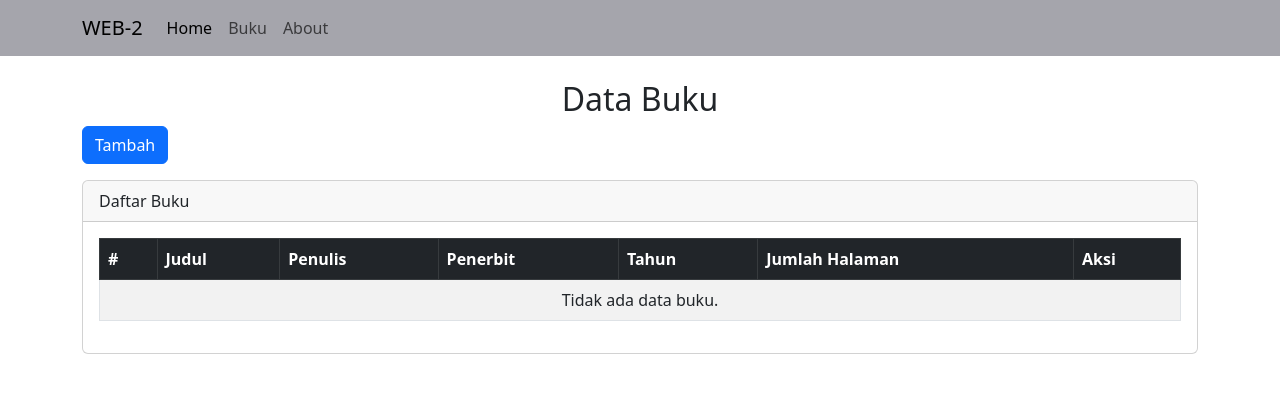
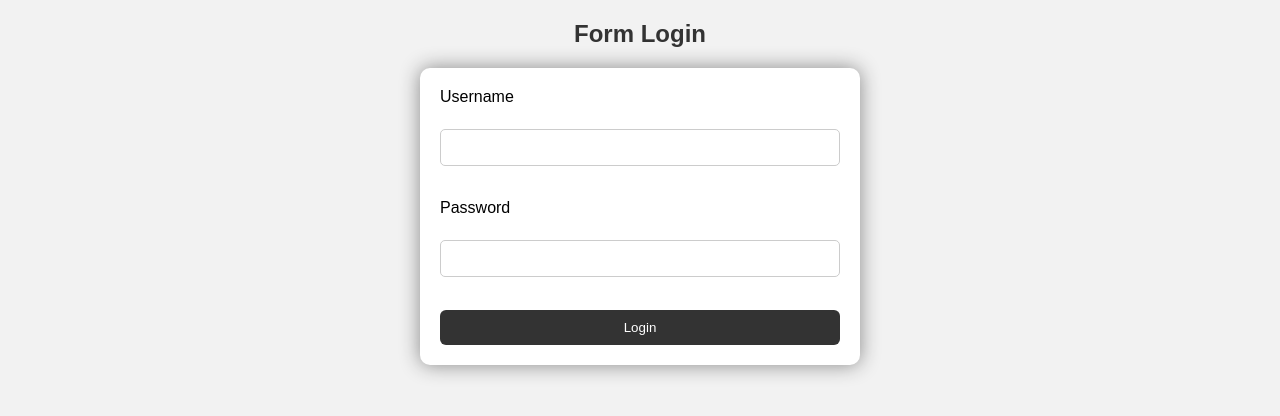
Before and after one commit to bastiannazaromi/web-2-4C, a CodeIgniter app: page /web-2-4C/ in a window 1280 px wide. Shown: the top 416 px of the page. Run offline with CodeIgniter, Linux system fonts and the light colour scheme; data that the repository does not hold is empty.

Commit message:
Pertemuan 13 dan 14

```diff
--- a/application/config/routes.php
+++ b/application/config/routes.php
@@ -49,6 +49,6 @@ defined('BASEPATH') or exit('No direct script access allowed');
 | Examples:	my-controller/index	-> my_controller/index
 |		my-controller/my-method	-> my_controller/my_method
 */
-$route['default_controller'] = 'buku';
+$route['default_controller'] = 'login';
 $route['404_override'] = '';
 $route['translate_uri_dashes'] = FALSE;
--- a/application/controllers/Buku.php
+++ b/application/controllers/Buku.php
@@ -6,6 +6,13 @@ class Buku extends CI_Controller
 	public function __construct()
 	{
 		parent::__construct();
+
+		if (empty($this->session->userdata('user_login'))) {
+			$this->session->set_flashdata('error', 'Anda belum login');
+
+			redirect('login', 'resfresh');
+		}
+
 		$this->load->model('M_Buku', 'buku');
 	}
 
--- /dev/null
+++ b/application/controllers/Login.php
@@ -0,0 +1,79 @@
+<?php
+
+defined('BASEPATH') or exit('No direct script access allowed');
+
+class Login extends CI_Controller
+{
+	public function __construct()
+	{
+		parent::__construct();
+
+		// Jika sudah login dan bukan sedang logout, redirect ke halaman 'buku'
+		if (!empty($this->session->userdata('user_login'))) {
+			if ($this->uri->segment(2) != 'logout') {
+				$this->session->set_flashdata('error', 'Anda sudah login');
+				redirect('buku', 'resfresh'); // (Typo: 'resfresh' harusnya 'refresh')
+			}
+		}
+
+		// Load model M_Login dan beri alias 'login'
+		$this->load->model('M_Login', 'login');
+	}
+
+	public function index()
+	{
+		// Menampilkan halaman login
+		$data = [
+			'title' => 'Halaman Login'
+		];
+
+		$this->load->view('login', $data);
+	}
+
+	public function proses()
+	{
+		// Validasi input username
+		$this->form_validation->set_rules('username', 'Username', 'required|min_length[5]', [
+			'required'   => 'Username tidak boleh kosong !',
+			'min_length' => 'Username kurang dari 5'
+		]);
+
+		// Validasi input password
+		$this->form_validation->set_rules('password', 'Password', 'required|trim|min_length[8]', [
+			'required'   => 'Password harap di isi !',
+			'min_length' => 'Password kurang dari 8'
+		]);
+
+		// Jika validasi gagal, tampilkan error dan redirect ke login
+		if ($this->form_validation->run() == false) {
+			$this->session->set_flashdata('error', validation_errors());
+			redirect('login', 'refresh');
+		} else {
+			// Ambil input dari form
+			$username = $this->input->post('username');
+			$password = $this->input->post('password');
+
+			// Cek login via model
+			$cek = $this->login->cekLogin($username, $password);
+
+			// Jika sukses, redirect ke halaman 'buku'
+			if ($cek == 'sukses') {
+				$this->session->set_flashdata('sukses', 'Login sukses');
+				redirect('buku', 'refresh');
+			} else {
+				// Jika gagal, tampilkan error dan kembali ke login
+				$this->session->set_flashdata('error', $cek);
+				redirect('login', 'refresh');
+			}
+		}
+	}
+
+	public function logout()
+	{
+		// Hapus semua session dan redirect ke login
+		$this->session->sess_destroy();
+		redirect('login', 'refresh');
+	}
+}
+
+/* End of file Login.php */
--- /dev/null
+++ b/application/models/M_Login.php
@@ -0,0 +1,41 @@
+<?php
+
+defined('BASEPATH') or exit('No direct script access allowed');
+
+class M_Login extends CI_Model
+{
+	public function cekLogin($username, $password)
+	{
+		// Gunakan pencocokan case-sensitive untuk username
+		$this->db->where('username LIKE binary', $username);
+
+		// Ambil satu baris data user dari tabel 'user'
+		$data = $this->db->get('user')->row();
+
+		// Jika user ditemukan
+		if ($data) {
+			// Verifikasi password menggunakan hashing bawaan PHP
+			if (password_verify($password, $data->password)) {
+				// Buat array login untuk session
+				$login = array(
+					'is_logged_in' => true,
+					'data'         => $data,
+				);
+
+				// Simpan data login ke session
+				if ($login) {
+					$this->session->set_userdata('user_login', $login);
+					return 'sukses';
+				}
+			} else {
+				// Jika password salah
+				return 'Password Salah';
+			}
+		} else {
+			// Jika username tidak ditemukan di database
+			return 'Username tidak terdaftar';
+		}
+	}
+}
+
+/* End of file M_Login.php */
--- a/application/views/index.php
+++ b/application/views/index.php
@@ -28,6 +28,9 @@
 					<li class="nav-item">
 						<a class="nav-link" href="<?= base_url('about'); ?>">About</a>
 					</li>
+					<li class="nav-item">
+						<a class="nav-link" href="<?= base_url('login/logout'); ?>">Logout</a>
+					</li>
 				</ul>
 			</div>
 		</div>
--- /dev/null
+++ b/application/views/login.php
@@ -0,0 +1,39 @@
+<!DOCTYPE html>
+<html lang="en">
+
+<head>
+	<meta charset="UTF-8">
+	<meta name="viewport" content="width=device-width, initial-scale=1.0">
+	<title><?= $title; ?></title>
+
+	<!-- Memuat file CSS dari folder assets/front/style.css -->
+	<link rel="stylesheet" type="text/css" href="<?= base_url('assets/front/style.css'); ?>">
+</head>
+
+<body>
+	<h2>Form Login</h2>
+
+	<!-- Tampilkan pesan error dari session flashdata, jika ada -->
+	<?php if ($this->session->flashdata('error')) : ?>
+		<div class="alert alert-danger" role="alert">
+			<?= $this->session->flashdata('error'); ?>
+		</div>
+	<?php endif; ?>
+
+	<!-- Form login mengarah ke method 'proses' di controller Login -->
+	<form action="<?= base_url('login/proses'); ?>" method="POST" id="loginForm">
+		<label for="username">Username</label><br>
+		<input type="text" id="username" name="username" required autocomplete="off"><br><br>
+
+		<label for="password">Password</label><br>
+		<input type="password" id="password" name="password" required autocomplete="off"><br><br>
+
+		<!-- Tombol login dengan type button (bukan submit), di-handle lewat JS -->
+		<button type="button" id="loginButton">Login</button>
+	</form>
+
+	<!-- Memuat file JavaScript dari folder assets/front/script.js -->
+	<script src="<?= base_url('assets/front/script.js'); ?>"></script>
+</body>
+
+</html>
--- /dev/null
+++ b/assets/front/script.js
@@ -0,0 +1,23 @@
+function handleLogin(event) {
+	event.preventDefault(); // Mencegah form dikirim secara default saat tombol diklik
+
+	// Ambil nilai dari inputan username dan password
+	var username = document.getElementById("username").value;
+	var password = document.getElementById("password").value;
+
+	// Validasi panjang username minimal 5 karakter
+	if (username.length >= 5) {
+		// Validasi panjang password minimal 8 karakter
+		if (password.length >= 8) {
+			var loginForm = document.getElementById("loginForm");
+			loginForm.submit(); // Jika valid, submit form secara manual
+		} else {
+			alert("Maaf, password minimal harus 8 karakter."); // Notifikasi jika password kurang
+		}
+	} else {
+		alert("Maaf, username minimal harus 5 karakter."); // Notifikasi jika username kurang
+	}
+}
+
+// Event listener pada tombol login, akan memicu fungsi handleLogin saat diklik
+document.getElementById("loginButton").addEventListener("click", handleLogin);
--- /dev/null
+++ b/assets/front/style.css
@@ -0,0 +1,94 @@
+body {
+	font-family: Arial, sans-serif;
+	background-color: #f2f2f2;
+	text-align: center;
+}
+
+h2 {
+	color: #333;
+}
+
+/* CSS untuk form */
+form {
+	background-color: #fff;
+	padding: 20px;
+	max-width: 400px;
+	/* Batasi lebar form sesuai yang Anda inginkan */
+	margin: 0 auto;
+	border-radius: 10px;
+	box-shadow: 0px 0px 20px 0px #888888;
+}
+
+label {
+	display: block;
+	text-align: left;
+	margin-bottom: 5px;
+}
+
+/* CSS untuk elemen input */
+input[type="text"],
+input[type="password"] {
+	width: 100%;
+	padding: 10px;
+	margin-bottom: 15px;
+	border: 1px solid #ccc;
+	border-radius: 5px;
+	box-sizing: border-box;
+	/* Pastikan elemen input tidak melebihi lebar form */
+}
+
+#loginButton {
+	display: block;
+	background-color: #333;
+	color: #fff;
+	padding: 10px 20px;
+	border: none;
+	border-radius: 6px;
+	cursor: pointer;
+	width: 100%;
+}
+
+#loginButton:hover {
+	background-color: #555;
+}
+
+/* Styling umum untuk alert */
+.alert {
+	padding: 15px;
+	margin: 20px 0;
+	border: 1px solid transparent;
+	border-radius: 5px;
+	font-size: 16px;
+	line-height: 1.5;
+}
+
+/* Alert sukses */
+.alert-success {
+	color: #155724;
+	background-color: #d4edda;
+	border-color: #c3e6cb;
+}
+
+/* Alert lainnya (opsional, jika Anda ingin menambahkan tipe lain) */
+.alert-danger {
+	color: #721c24;
+	background-color: #f8d7da;
+	border-color: #f5c6cb;
+}
+
+.alert-warning {
+	color: #856404;
+	background-color: #fff3cd;
+	border-color: #ffeeba;
+}
+
+.alert-info {
+	color: #0c5460;
+	background-color: #d1ecf1;
+	border-color: #bee5eb;
+}
+
+/* Role styling (opsional, jika diperlukan aksesibilitas) */
+[role="alert"] {
+	font-weight: bold;
+}
```
Also changed, not shown: db/user (2).sql (added, +62 -0 lines).
